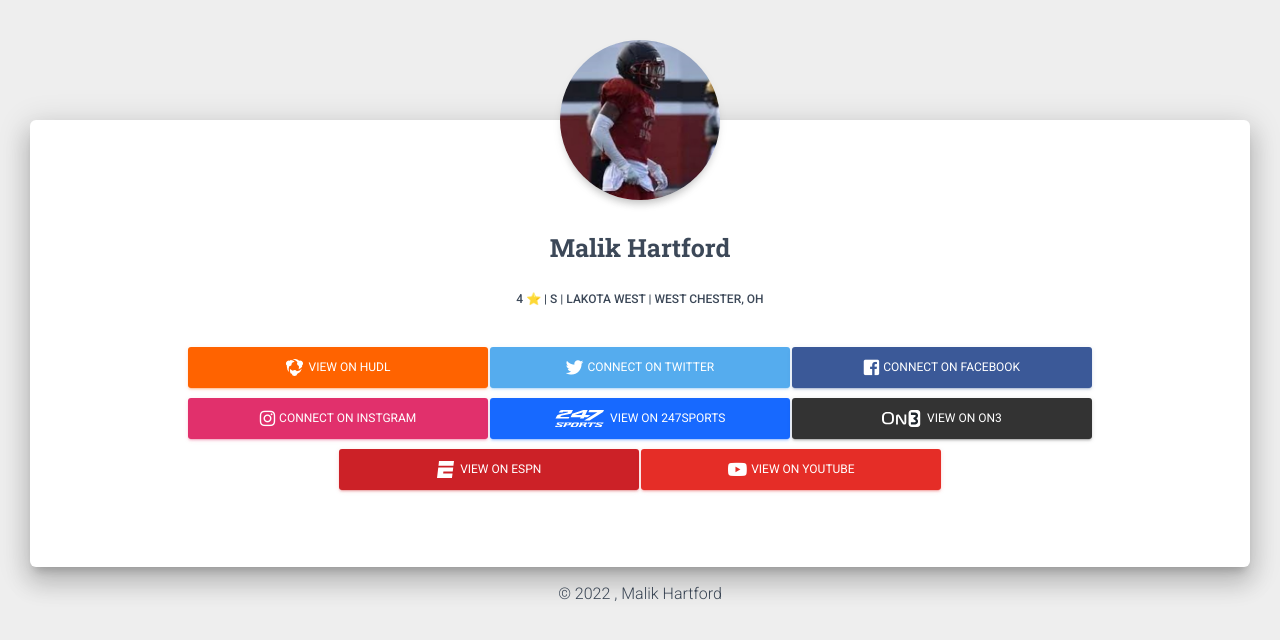
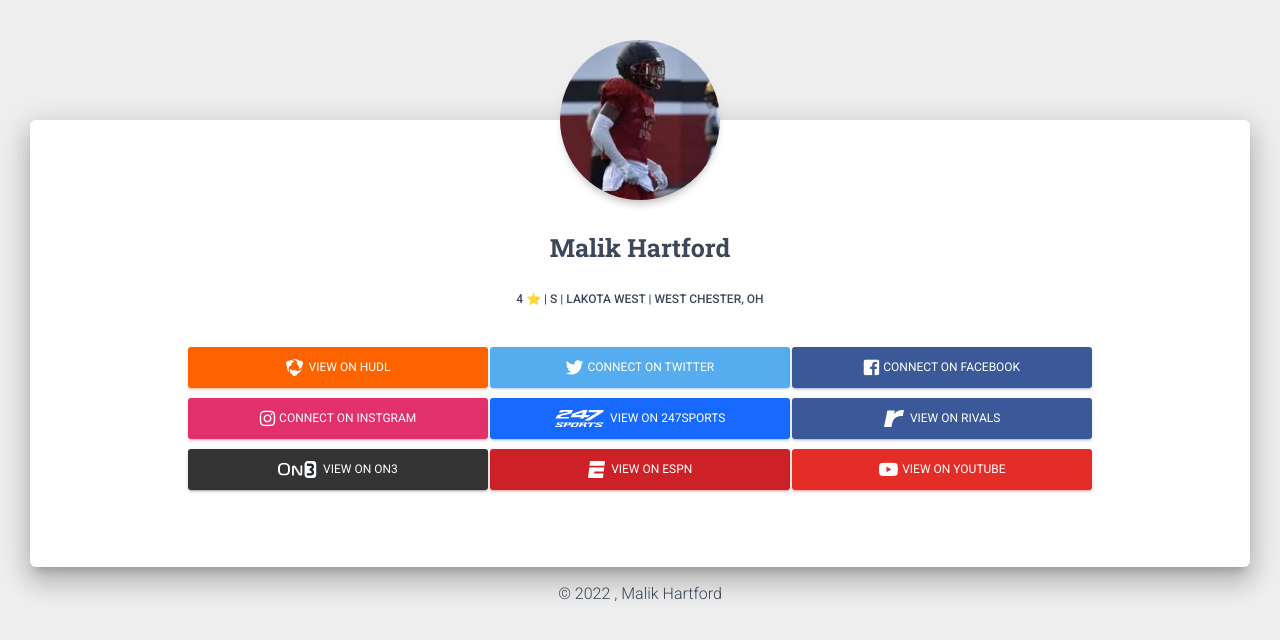
Before and after one commit to jarzion/malikhartford, a Next.js app: page / in a window 1280 px wide. Shown: the top 640 px of the page. Built offline with nearby package versions, Linux system fonts and the light colour scheme.

Commit message:
Added rivals link

```diff
--- a/pages/index.js
+++ b/pages/index.js
@@ -77,6 +77,11 @@ export default function ProfilePage({ ...rest }) {
               </Button>
             </div>
             <div>
+              <Button color="facebook" style={{minWidth: '300px'}} onClick={() => {window.open('https://n.rivals.com/content/prospects/2023/malik-hartford-280084','_blank')}}>
+              <img src="/img/malik/rivals.svg" type="image/svg+xml" style={{minHeight: '17px', maxHeight: '17px'}}></img>&nbsp;&nbsp;View on rivals
+              </Button>
+            </div>
+            <div>
               <Button color="github" style={{minWidth: '300px'}} onClick={() => {window.open('https://www.on3.com/db/malik-hartford-147153/','_blank')}}>
               <img src="/img/malik/on3.svg" type="image/svg+xml" style={{minHeight: '17px', maxHeight: '17px', color: '#FFFFFF'}}></img>&nbsp;&nbsp;View on on3
               </Button>
```
Also changed, not shown: public/img/malik/rivals.svg (added).
